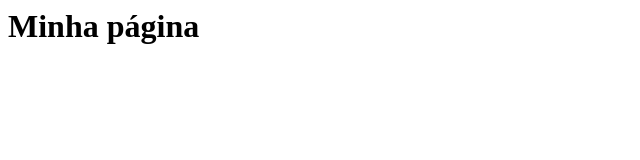
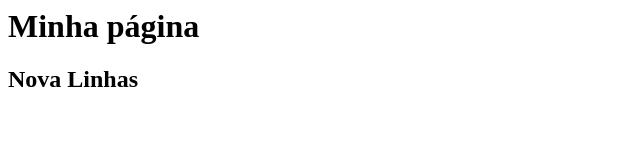
Before and after one commit to Viniciussergio/gama-no-github, a plain HTML site: page index.html in a window 1280 px wide. Shown: the whole page, without its empty margins (0-640 px from the left). Drawn offline with Linux system fonts and the light colour scheme.

Commit message:
outro commit, dessa vez em master

```diff
--- a/index.html
+++ b/index.html
@@ -1,5 +1,6 @@
 <html>
   <body>
     <h1> Minha página</h1>
+    <h2> Nova Linhas</h2>
   </body>
 </html>
```
